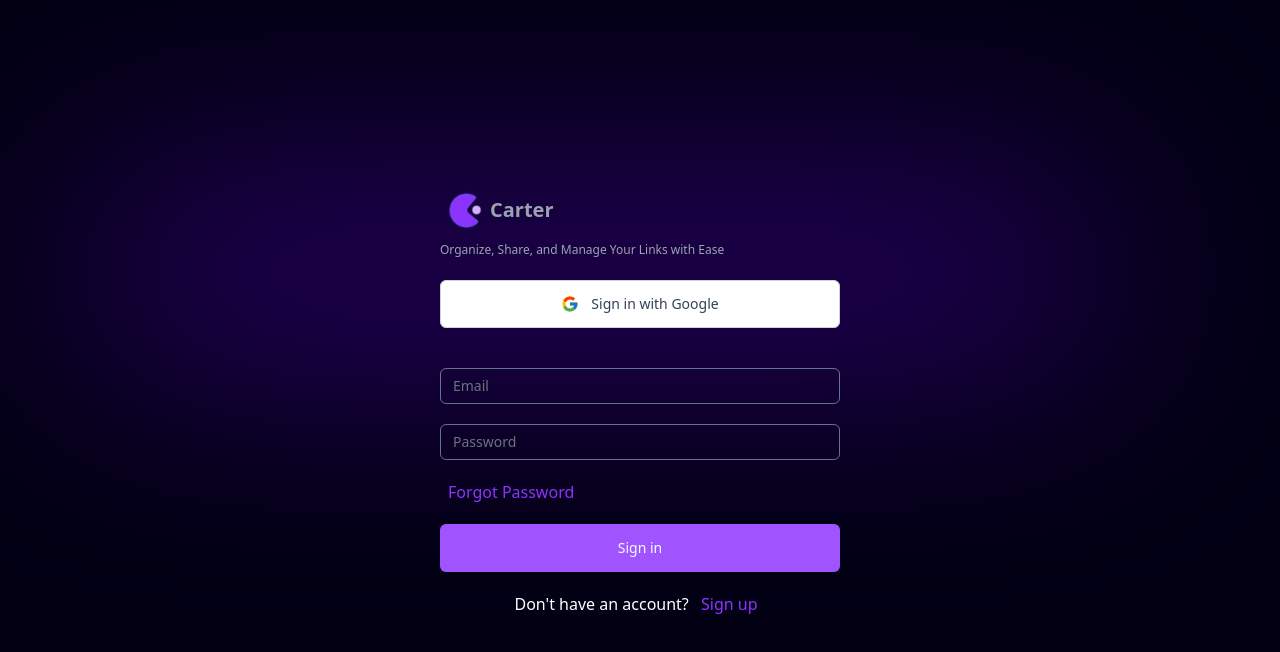
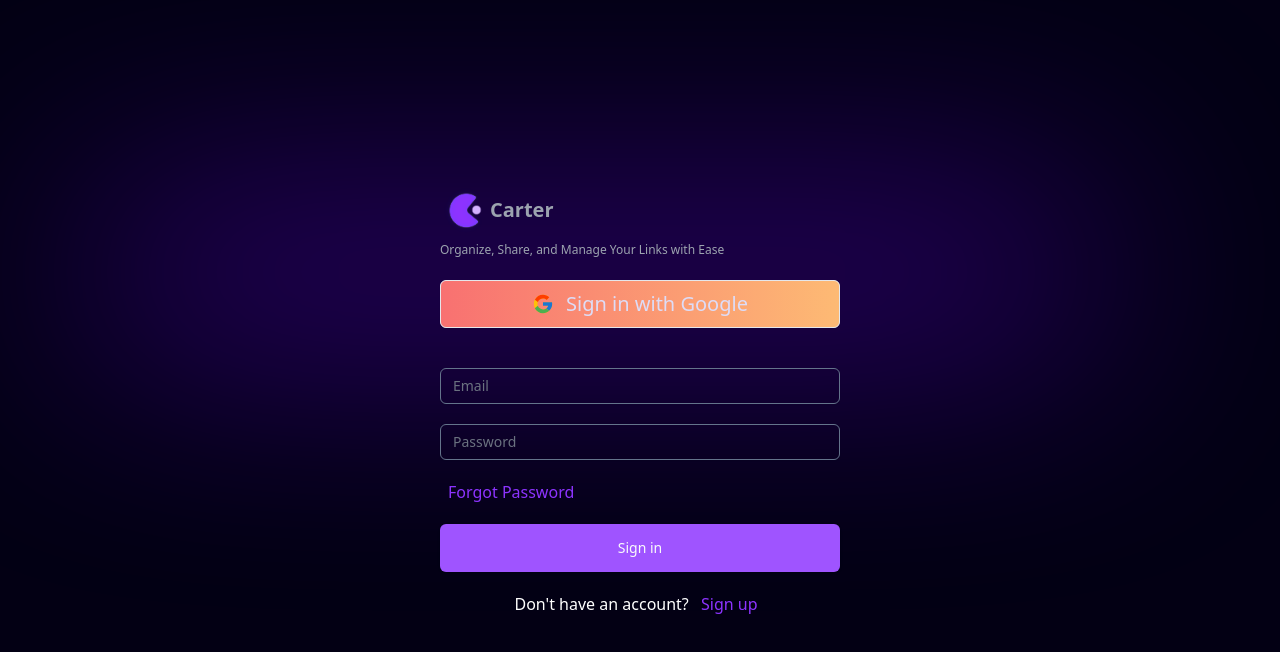
Before and after one commit to Alkush-Pipania/Carter, a Next.js app: page /signin in a window 1280 px wide. Shown: the top 652 px of the page. Built offline with nearby package versions, Linux system fonts and the light colour scheme; no server answers.

Commit message:
button update

```diff
--- a/src/app/(auth)/_components/google-auth-button.tsx
+++ b/src/app/(auth)/_components/google-auth-button.tsx
@@ -11,7 +11,7 @@ export default function GoogleAuthButton({ onClick, isLoading = false }: GoogleA
   return (
     <Button
       variant="outline"
-      className="w-full relative h-12 font-medium text-slate-700 bg-white border border-slate-300 hover:bg-slate-50 hover:border-slate-400 transition-colors"
+      className="w-full relative text-xl h-12 hover:text-white text-washed-purple/washed-purple-200 font-medium from-orange-300 to-red-400 bg-gradient-to-l  transition-colors"
       onClick={onClick}
       disabled={isLoading}
     >
@@ -34,7 +34,7 @@ export default function GoogleAuthButton({ onClick, isLoading = false }: GoogleA
         </span>
       ) : (
         <span className="flex items-center justify-center gap-3">
-          <svg width="18" height="18" xmlns="http://www.w3.org/2000/svg" viewBox="0 0 48 48">
+          <svg width="22" height="22" xmlns="http://www.w3.org/2000/svg" viewBox="0 0 48 48">
             <path
               fill="#FFC107"
               d="M43.611,20.083H42V20H24v8h11.303c-1.649,4.657-6.08,8-11.303,8c-6.627,0-12-5.373-12-12c0-6.627,5.373-12,12-12c3.059,0,5.842,1.154,7.961,3.039l5.657-5.657C34.046,6.053,29.268,4,24,4C12.955,4,4,12.955,4,24c0,11.045,8.955,20,20,20c11.045,0,20-8.955,20-20C44,22.659,43.862,21.35,43.611,20.083z"
```
